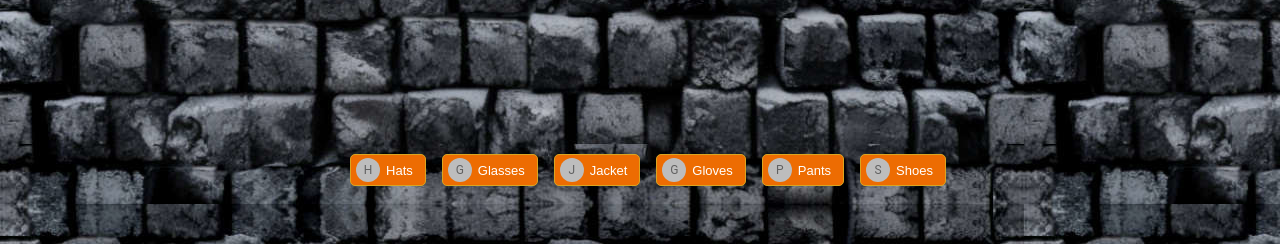
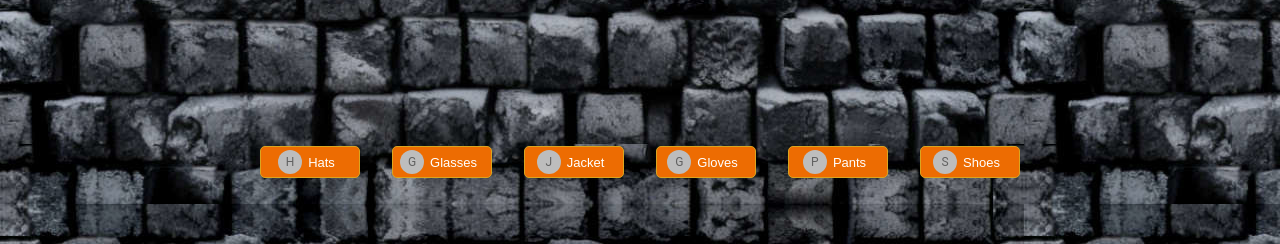
Before and after one commit to PabloPicas0/Photo-Catalog-App, a React (Vite) app: page / in a window 1280 px wide. Shown: the part 820-1064 px from the top of the page. Built offline with nearby package versions, Linux system fonts and the light colour scheme.

Commit message:
added equal size for filter components

```diff
--- a/src/Components/filters.jsx
+++ b/src/Components/filters.jsx
@@ -2,18 +2,18 @@ import { Avatar, Chip, Grid } from "@mui/material";
 
 import { types } from "../App";
 
-import { filterBorderRadius } from "../styles/filterStyles";
+import { filterBorderRadius, filterContainerStyles } from "../styles/filterStyles";
 
 const Filters = (props) => {
   const { handleFilter } = props;
 
   return (
-    <Grid container spacing={2} justifyContent={"center"} sx={{ margin: "0px" }} width={"auto"}>
+    <Grid container justifyContent={"center"} sx={{ margin: "0px" }} width={"auto"}>
       {types.map((elem, idx) => {
         const letter = elem.split("");
 
         return (
-          <Grid item key={idx}>
+          <Grid item key={idx} sx={filterContainerStyles}>
             <Chip
               key={idx}
               avatar={<Avatar>{letter[0]}</Avatar>}
--- a/src/styles/filterStyles.js
+++ b/src/styles/filterStyles.js
@@ -1 +1,3 @@
-export const filterBorderRadius = { borderRadius: "5px", border: "1px solid #daa520" };
+export const filterBorderRadius = { borderRadius: "5px", border: "1px solid #daa520", width: "100px" };
+
+export const filterContainerStyles = { padding: "1rem" };
```
